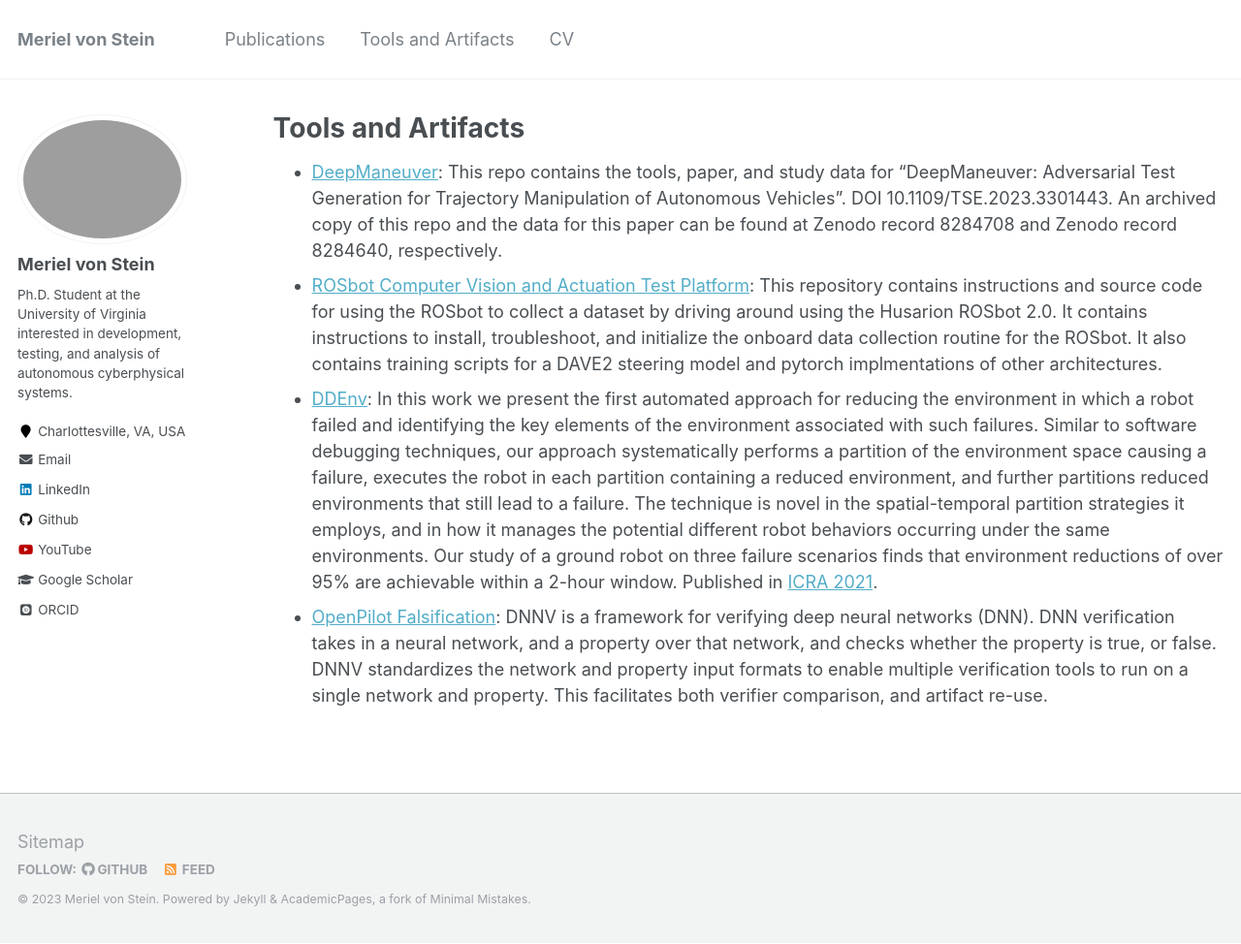
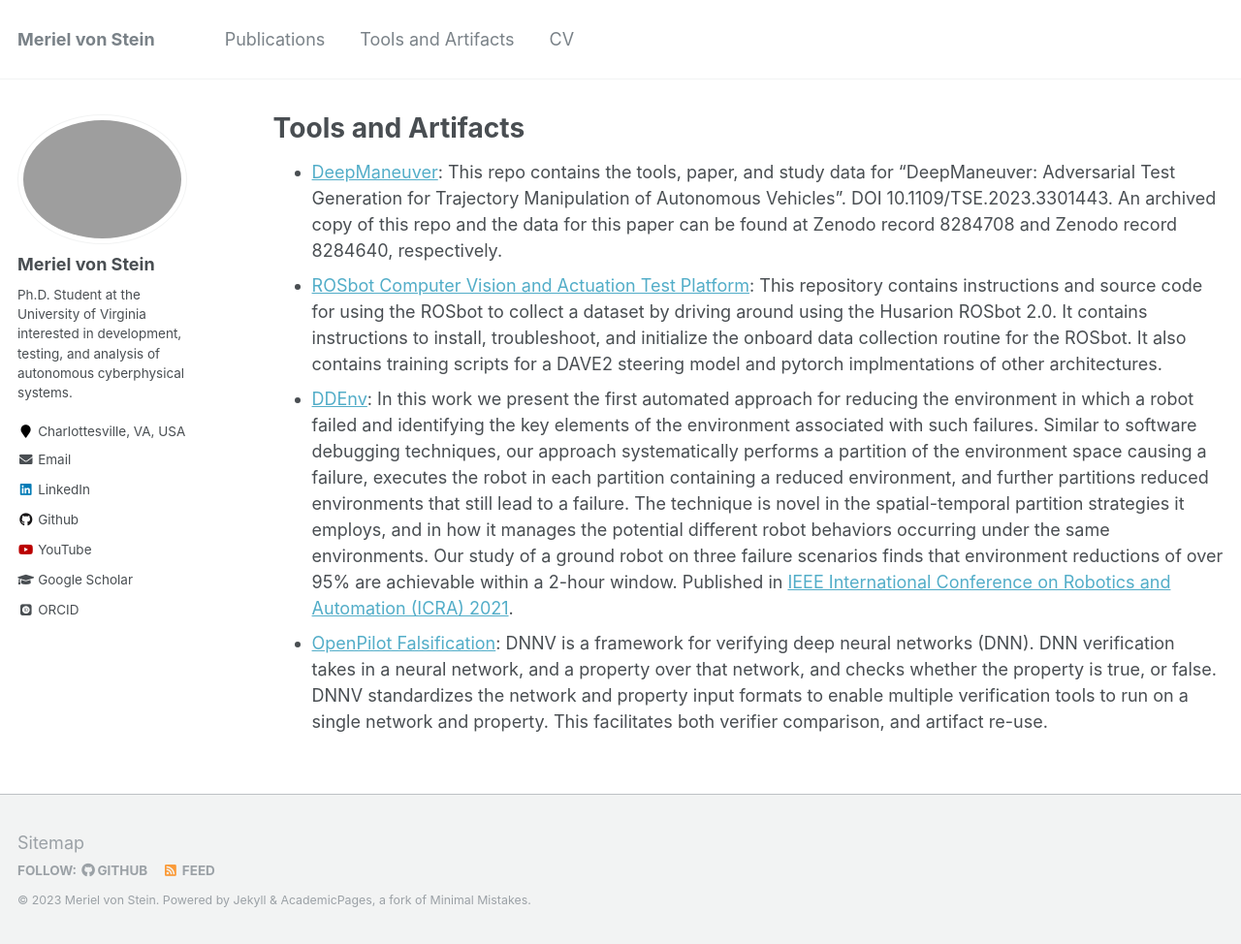
Before and after one commit to MissMeriel/MissMeriel.github.io, a Jekyll site: the page built from _pages/artifacts.md, in a window 1280 px wide and 974 px high. Shown: the whole window at 97% size. Built offline with Jekyll 4.4.1, drawn with Linux system fonts in a browser that asks for light colours; some web fonts are replaced.

Commit message:
spelled out ICRA acronym

```diff
--- a/_pages/artifacts.md
+++ b/_pages/artifacts.md
@@ -7,7 +7,7 @@ author_profile: true
 
 - [DeepManeuver](https://github.com/MissMeriel/DeepManeuver): This repo contains the tools, paper, and study data for "DeepManeuver: Adversarial Test Generation for Trajectory Manipulation of Autonomous Vehicles". DOI 10.1109/TSE.2023.3301443. An archived copy of this repo and the data for this paper can be found at Zenodo record 8284708 and Zenodo record 8284640, respectively.
 - [ROSbot Computer Vision and Actuation Test Platform](https://github.com/MissMeriel/ROSbot_data_collection): This repository contains instructions and source code for using the ROSbot to collect a dataset by driving around using the Husarion ROSbot 2.0. It contains instructions to install, troubleshoot, and initialize the onboard data collection routine for the ROSbot. It also contains training scripts for a DAVE2 steering model and pytorch implmentations of other architectures.
-- [DDEnv](https://github.com/MissMeriel/DDEnv): In this work we present the first automated approach for reducing the environment in which a robot failed and identifying the key elements of the environment associated with such failures. Similar to software debugging techniques, our approach systematically performs a partition of the environment space causing a failure, executes the robot in each partition containing a reduced environment, and further partitions reduced environments that still lead to a failure. The technique is novel in the spatial-temporal partition strategies it employs, and in how it manages the potential different robot behaviors occurring under the same environments. Our study of a ground robot on three failure scenarios finds that environment reductions of over 95% are achievable within a 2-hour window. Published in [ICRA 2021](https://ieeexplore.ieee.org/document/9561997).
+- [DDEnv](https://github.com/MissMeriel/DDEnv): In this work we present the first automated approach for reducing the environment in which a robot failed and identifying the key elements of the environment associated with such failures. Similar to software debugging techniques, our approach systematically performs a partition of the environment space causing a failure, executes the robot in each partition containing a reduced environment, and further partitions reduced environments that still lead to a failure. The technique is novel in the spatial-temporal partition strategies it employs, and in how it manages the potential different robot behaviors occurring under the same environments. Our study of a ground robot on three failure scenarios finds that environment reductions of over 95% are achievable within a 2-hour window. Published in [IEEE International Conference on Robotics and Automation (ICRA) 2021](https://ieeexplore.ieee.org/document/9561997).
 - [OpenPilot Falsification](https://github.com/MissMeriel/openpilot-falsification): DNNV is a framework for verifying deep neural networks (DNN).
 DNN verification takes in a neural network, and a property over that network, and checks whether the property is true, or false.
 DNNV standardizes the network and property input formats to enable multiple verification tools to run on a single network and property.
```
